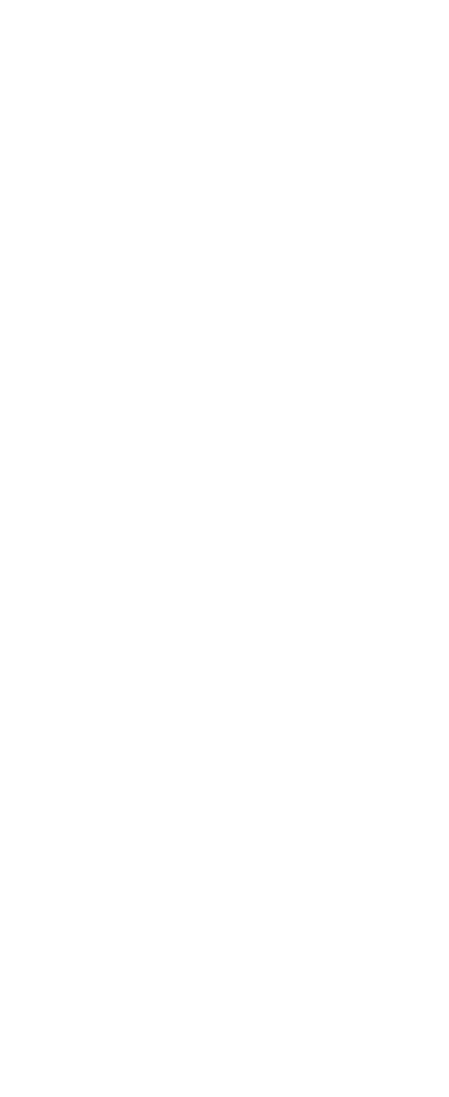
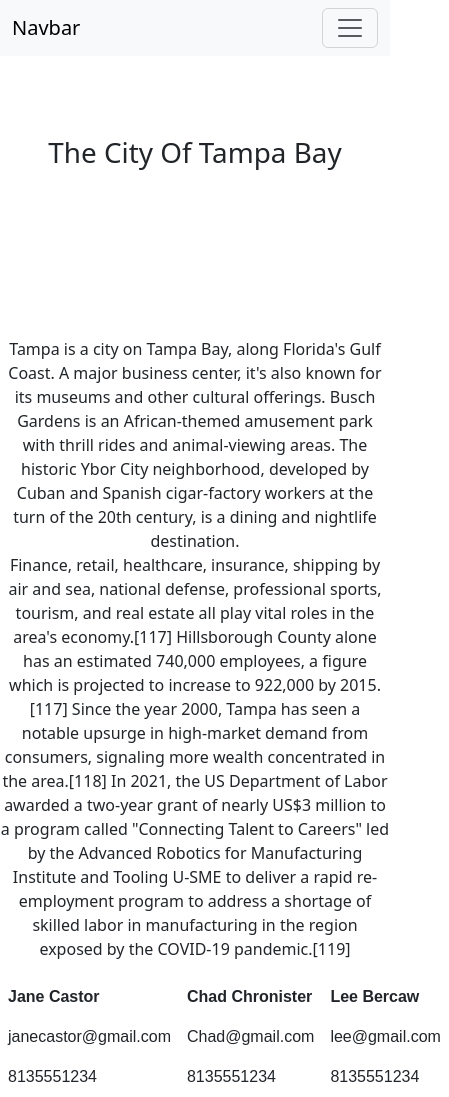
Before and after one commit to rsteward85/WB1-exercises, a plain HTML site: page index.html in a window 390 px wide. Shown: the whole page, 449 px wide, since content can reach past the window. Before the commit the page ends 844 px from the top, so only its background shows below. Drawn offline with nearby package versions, Linux system fonts and the light colour scheme.

Commit message:
updated page

```diff
--- /dev/null
+++ b/css/styles.css
@@ -0,0 +1,34 @@
+h1 {
+  text-align: center;
+  padding-top: 5rem;
+}
+p {
+  text-align: center;
+  padding-top: 10rem;
+}
+table {
+  font-family: arial, sans-serif;
+  border-collapse: collapse;
+  width: 100%;
+}
+
+td,
+th {
+  border: 1px solid #000000;
+  text-align: left;
+  padding: 8px;
+}
+
+.docks {
+  height: 482px;
+  width: 732px;
+}
+.terrace {
+  height: 482px;
+}
+
+div {
+  display: flex;
+  justify-content: space-around;
+  flex-wrap: wrap;
+}
--- a/index.html
+++ b/index.html
@@ -4,7 +4,82 @@
     <meta charset="UTF-8" />
     <meta http-equiv="X-UA-Compatible" content="IE=edge" />
     <meta name="viewport" content="width=device-width, initial-scale=1.0" />
-    <title>Document</title>
+    <title>Tampa</title>
+    <link rel="stylesheet" href="./css/styles.css" />
+    <link
+      href="https://cdn.jsdelivr.net/npm/bootstrap@5.3.0-alpha3/dist/css/bootstrap.min.css"
+      rel="stylesheet"
+      integrity="sha384-KK94CHFLLe+nY2dmCWGMq91rCGa5gtU4mk92HdvYe+M/SXH301p5ILy+dN9+nJOZ"
+      crossorigin="anonymous"
+    />
+    <script
+      defer
+      src="https://cdn.jsdelivr.net/npm/bootstrap@5.3.0-alpha3/dist/js/bootstrap.bundle.min.js"
+      integrity="sha384-ENjdO4Dr2bkBIFxQpeoTz1HIcje39Wm4jDKdf19U8gI4ddQ3GYNS7NTKfAdVQSZe"
+      crossorigin="anonymous"
+    ></script>
   </head>
-  <body></body>
+  <body>
+    <nav class="navbar navbar-expand-lg bg-body-tertiary">
+      <div class="container-fluid">
+        <a class="navbar-brand" href="#">Navbar</a>
+        <button
+          class="navbar-toggler"
+          type="button"
+          data-bs-toggle="collapse"
+          data-bs-target="#navbarNavAltMarkup"
+          aria-controls="navbarNavAltMarkup"
+          aria-expanded="false"
+          aria-label="Toggle navigation"
+        >
+          <span class="navbar-toggler-icon"></span>
+        </button>
+        <div class="collapse navbar-collapse" id="navbarNavAltMarkup">
+          <div class="navbar-nav">
+            <a class="nav-link active" aria-current="page" href="#">Home</a>
+            <a class="nav-link" href="#">Features</a>
+            <a class="nav-link" href="cityimages.html">Check Out The City</a>
+          </div>
+        </div>
+      </div>
+    </nav>
+    <h1>The City Of Tampa Bay</h1>
+    <p>
+      Tampa is a city on Tampa Bay, along Florida's Gulf Coast. A major business
+      center, it's also known for its museums and other cultural offerings.
+      Busch Gardens is an African-themed amusement park with thrill rides and
+      animal-viewing areas. The historic Ybor City neighborhood, developed by
+      Cuban and Spanish cigar-factory workers at the turn of the 20th century,
+      is a dining and nightlife destination. <br />
+      Finance, retail, healthcare, insurance, shipping by air and sea, national
+      defense, professional sports, tourism, and real estate all play vital
+      roles in the area's economy.[117] Hillsborough County alone has an
+      estimated 740,000 employees, a figure which is projected to increase to
+      922,000 by 2015.[117] Since the year 2000, Tampa has seen a notable
+      upsurge in high-market demand from consumers, signaling more wealth
+      concentrated in the area.[118] In 2021, the US Department of Labor awarded
+      a two-year grant of nearly US$3 million to a program called "Connecting
+      Talent to Careers" led by the Advanced Robotics for Manufacturing
+      Institute and Tooling U-SME to deliver a rapid re-employment program to
+      address a shortage of skilled labor in manufacturing in the region exposed
+      by the COVID-19 pandemic.[119]
+    </p>
+    <table style="width: 100%">
+      <tr>
+        <th>Jane Castor</th>
+        <th>Chad Chronister</th>
+        <th>Lee Bercaw</th>
+      </tr>
+      <tr>
+        <td>janecastor@gmail.com</td>
+        <td>Chad@gmail.com</td>
+        <td>lee@gmail.com</td>
+      </tr>
+      <tr>
+        <td>8135551234</td>
+        <td>8135551234</td>
+        <td>8135551234</td>
+      </tr>
+    </table>
+  </body>
 </html>
```
Also changed, not shown: cityimages.html (+64 -0 lines).
